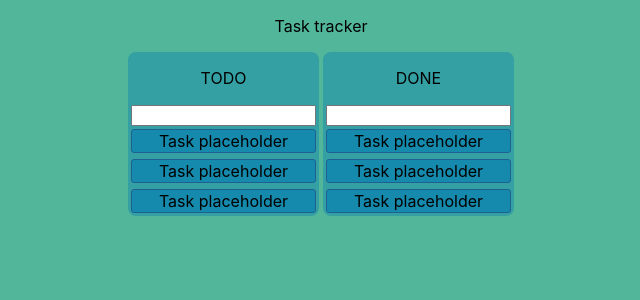
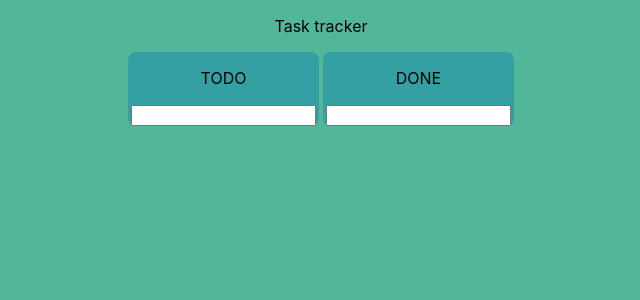
Before and after one commit to sen4eg/task-tracker, a React (Create React App) app: page / in a window 1280 px wide. Shown: the top 300 px of the page, without its empty margins (319-959 px from the left). Built offline with nearby package versions, Linux system fonts and the light colour scheme.

Commit message:
Context based storage and add function

```diff
--- a/src/App.js
+++ b/src/App.js
@@ -1,7 +1,10 @@
 import TaskColumn from "./Components/TaskColumn";
+import TasksProvider from "./taskstorage/TasksProvider";
+
 
 function App() {
   return (
+    <TasksProvider>
       <div className="App">
         <header className="App-header">
           <p>
@@ -10,9 +13,10 @@ function App() {
         </header>
         <div className="task-table">
           <TaskColumn columnTitle='TODO'/>
-        <TaskColumn columnTitle='DONE'/>
+          <TaskColumn columnTitle='DONE' finishRepresentant={true}/>
         </div>
       </div>
+    </TasksProvider>
   );
 }
 
--- a/src/Components/Task.jsx
+++ b/src/Components/Task.jsx
@@ -1,6 +1,6 @@
 
 const Task = (props) => {
-    const value = 'Task placeholder';
+    const value = props.value;
     return (
         <div className="task">
             {value}
--- a/src/Components/TaskColumn.jsx
+++ b/src/Components/TaskColumn.jsx
@@ -1,18 +1,42 @@
 import Task from "./Task"
+import { useTasks } from "../taskstorage/TasksProvider";
 
 const TaskColumn = (props) => {
     const {columnTitle} = props;
+    const {tasks, addByValue} = useTasks();
+    const populateTasks = () => {
+        console.log(tasks);
+        if(tasks === undefined)
+            return;
+        if (props.finishRepresentant){
+            return tasks.finished.map((task, _id) => <Task value={task}/>);
+        }
+        else{
+            return tasks.open.map((task, _id) => <Task value={task}/>);
+        }
+    }
+
+    const handleTaskAdded = (e) => {
+        //console.log('31,', e);
+        if(e.target.firstChild.value.length <= 0)
+            return;
+
+        e.target.firstChild.blur();
+        addByValue({
+            finished: props.finishRepresentant === true,
+            content: e.target.firstChild.value
+        });
+        e.target.firstChild.value = '';
+    }
+
     return (
         <div className="task-column">
             <p>{columnTitle}</p>
-            <form onSubmit={(e)=>{e.preventDefault();console.log(e); alert('Task added!')}}>
-                <input/>
+            <form onSubmit={(e)=>{e.preventDefault();handleTaskAdded(e);}}>
+                <input name="input-field"/>
                 <input type="submit" className="hidden-sumbit-button" tabindex="-1"/>
             </form>
-            <Task/>
-            <Task/>
-            <Task/>
-
+            {populateTasks()}
         </div>
     )
 }
--- /dev/null
+++ b/src/taskstorage/TasksProvider.jsx
@@ -0,0 +1,42 @@
+import { useReducer, createContext, useContext } from 'react';
+/***
+ * Provides a little redux-alike storage using react hooks
+ *
+ *
+ ***/
+
+const deftasks = {
+    finished:[],
+    open:[]
+}
+
+export const TasksContext = createContext(deftasks);
+
+export const useTasks = ()=>{
+    return useContext(TasksContext);
+}
+
+const TasksReducer = (state, action) => {
+    switch (action.type){
+        case 'ADD': return {...state, ...(action.value.finished ? {finished:[...state.finished, action.value.content]}:{open:[...state.open, action.value.content]})}
+        case 'REMOVE': return {...state}
+        default: return state
+    }
+}
+
+const TasksProvider = ({ children }) => {
+    const [tasks, dispatch] = useReducer(TasksReducer, deftasks);
+
+    const addByValue = value => dispatch({type:'ADD', value});
+    const removeByID =   id  => dispatch({type:'REMOVE', id});
+
+    return (
+        <TasksContext.Provider value={{
+            tasks, addByValue
+        }}>
+            {children}
+        </TasksContext.Provider>
+    )
+}
+
+export default TasksProvider;
```
Also changed, not shown: src/setupTests.js (deleted, +0 -5 lines), 1 other file (tests, documents, lock files or other folders). Lines whose indentation alone changed are shown as unchanged.
